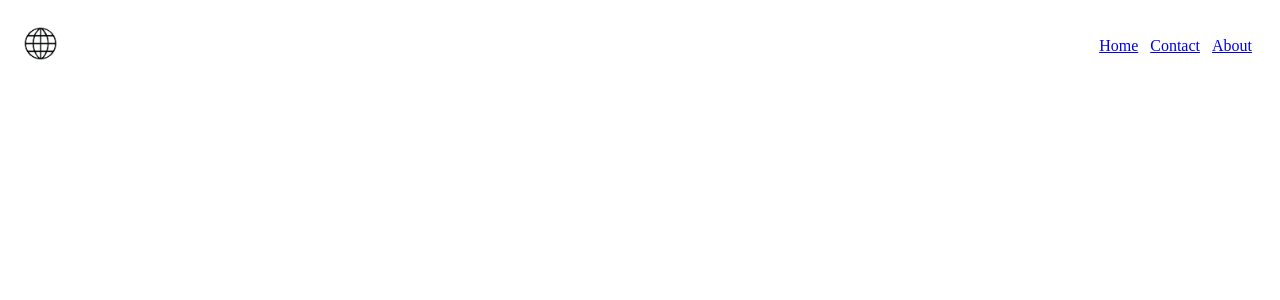
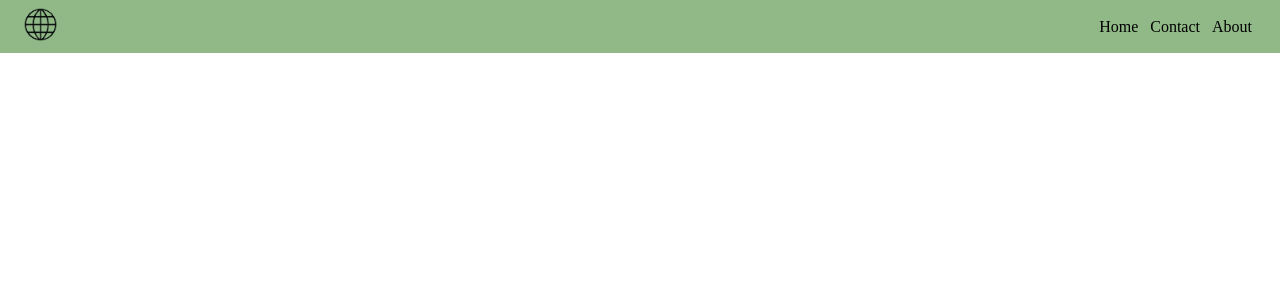
Before and after one commit to Munsa1/react-testing-with-enzyme, a React (Create React App) app: page / in a window 1280 px wide. Shown: the top 300 px of the page. Built offline with nearby package versions, Linux system fonts and the light colour scheme.

Commit message:
Finalize intial header styling

```diff
--- a/src/app.scss
+++ b/src/app.scss
@@ -2,4 +2,5 @@
     margin: 0;
     padding: 0;
     list-style: none;
+    text-decoration: none;
 }
--- a/src/components/header/header.scss
+++ b/src/components/header/header.scss
@@ -1,8 +1,12 @@
+header {
+    background: rgb(145, 185, 136);
+}
+
 .wrap {
     display: flex;
     align-items: center;
     justify-content: space-between;
-    margin: 19px 16px;
+    margin: 0 16px;
 }
 
 .nav-links {
@@ -11,6 +15,10 @@
     gap: 12px;
 }
 
+.nav-links a {
+    color: #000000;
+}
+
 .logo img {
     width: 5%
 }
```
